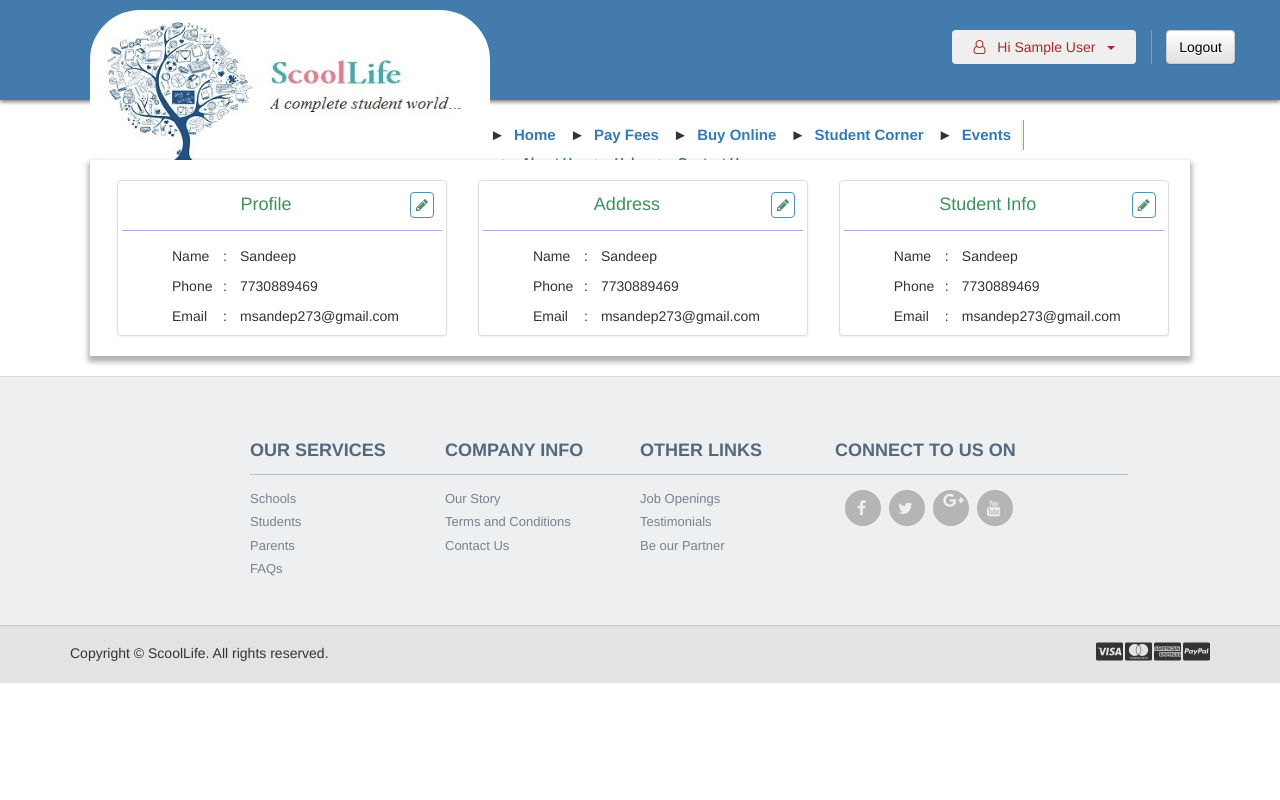
After one commit to ABHIJEET-SRIDHAR-M/ScoolLife-GitHub, a PHP site: page /user_profile.php in a window 1280 px wide. The commit adds this page. Run offline with PHP 8.4, Linux system fonts and the light colour scheme; the visitor is signed in with stand-in values (Sample User, id 1).

Commit message:
User Profile Page creation

```diff
--- a/common_files/header_big_inc.php
+++ b/common_files/header_big_inc.php
@@ -31,9 +31,11 @@
 			if(isset($_SESSION['user_id'])){
 		?>
 		<div class="btn-group separator">
-		<button data-toggle="dropdown" class="btn dropdown-toggle" style = "padding-left:20px;padding-right:20px;"><span class="fa fa-user-o" style = "color:blue;margin-right:8px"></span><?php echo $_SESSION['parentName']?> <span class="caret"></span></button>
-		<ul class="dropdown-menu">
-			<li><a href="#">Profile</a></li>
+		<button data-toggle="dropdown" class="btn dropdown-toggle" style = "color:brown;padding-left:20px;padding-right:20px;">
+		<span class="fa fa-user-o" style = "color:brown;margin-right:8px"></span>
+		<?php echo 'Hi '.$_SESSION['parentName']?> <span class="caret" style = "margin-left:8px"></span></button>
+		<ul class="dropdown-menu" style = "margin-left:10px;width:90%">
+			<li><a href="user_profile.php">Profile</a></li>
 			<li><a href="#">My Orders</a></li>
 			<li class="divider"></li>
 			<li><a href="#">Student Role </a></li>
@@ -43,14 +45,20 @@
 			} else {
 		?>
 			<form class="navbar-form separator" action = "<?php echo $current_file;?>" method = "POST">
-				<input type="text" class="form-control" name = "login_userName" placeholder="Phone Num">
+				<div class="input-group" style = "margin-right:10px;">
+					<span class="input-group-addon"><span class="glyphicon glyphicon-earphone"></span></span>
+					<input type="text" class="form-control" name = "login_userName" placeholder="Phone Num">
+				</div>
+				<div class="input-group" style = "margin-right:10px;">
+				<span class="input-group-addon"><span class="glyphicon glyphicon-lock"></span></span>
 				<input type="password" class="form-control" name = "login_password" placeholder="Password">
+				</div>
 				<button class="btn btn-info" type="submit" name="user_pass_submit">Login</button>
 			</form>
 		<?php
 			}
 		?>
-			<div class="btn-group separator">
+			<div class="btn-group separator head_social">
 					<button type="button" class="btn btn-warning"><a href="https://www.facebook.com/pages/Send-Fresh-Flowers/1460169447635086" target = "_blank"> <i class=" fa fa-facebook">   </i> </a></button>
 					<button type="button" class="btn btn-warning"> <a href="https://twitter.com/sendflowers_sff" target = "_blank"> <i class="fa fa-twitter">   </i> </a> </button>
 					<button type="button" class="btn btn-warning"><a href="http://google.com/+SendfreshflowersIndia" target = "_blank"> <i class="fa fa-google-plus">   </i> </a></button>
@@ -59,7 +67,7 @@
 			<?php if(!isset($_SESSION['user_id'])){ ?>
 			<a class="btn btn-default" style = "text-decoration:none; color:black;" href="/ScoolLife-GitHub/register.php">New User</a>
 			<?php } else {?>
-			<a class="btn btn-default" style = "text-decoration:none; color:black;" href="/ScoolLife-GitHub/index.php?logout=273">Logout</a>
+			<a class="btn btn-default" style = "text-decoration:none; color:black;" href="<?php echo $current_file.'?logout=273'?>">Logout</a>
 			<?php } ?>
 			</div>
 		</div>
--- a/css/header_styles.css
+++ b/css/header_styles.css
@@ -76,3 +76,16 @@ top:120px;
 .header .down-navbar li:before {
    content: "\25BA \0020";
 }
+
+@media screen and (max-width: 1500px) {
+  /* CSS that should be displayed if width is equal to or less than 900px goes here */
+  .header .rightblock .head_social{
+		display:none;
+  }
+}
+@media screen and (min-width: 1500px) {
+  /* CSS that should be displayed if width is equal to or less than 800px goes here */
+  .header .rightblock .head_social{
+		visibility:visible;
+  }
+}
--- /dev/null
+++ b/css/user_profile_styles.css
@@ -0,0 +1,47 @@
+.profile_block{
+	width:30%;
+	display:inline-block;
+	margin-left:27px;
+	margin-top:20px;
+}
+.profile_block h4{
+	display:inline-block;
+	text-align:center;
+	width:90%;
+	color: #3c905e;
+}
+.profile_block hr{
+	margin-top:5px;
+	margin-bottom:10px;
+	color:blue;
+}
+.profile_block .line{
+	margin-top:5px;
+	margin-bottom:10px;
+	height:1px;
+	background:#a6a6f6;
+	display:block;
+}
+.profile_block .edit_btn{
+	margin-right:8px;
+	float:right;
+	margin-top:7px;
+	cursor:pointer;
+	border: 1px solid #4b92b9;
+	padding: 5px;
+	border-radius: 4px;
+	color: #548f76;
+}
+.profile_block table{
+	width:100%;
+}
+.profile_block table tr{
+	padding:10px;
+}
+.profile_block table td{
+	padding:5px;
+}
+.profile_block td:first-child{
+	padding-left:50px;
+	width:30%;
+}
--- /dev/null
+++ b/user_profile.php
@@ -0,0 +1,134 @@
+<?php
+include 'common_files/core_inc.php';
+if(!isset($_SESSION['user_id'])){
+	header('Location: index.php');
+}
+if(!empty($_GET['logout'])){
+	session_destroy();
+	header('Location: index.php');
+}
+
+?>
+
+<!DOCTYPE html>
+<html lang="en">
+	<head>
+			<meta charset="utf-8">
+			<meta name="viewport" content="width=device-width, initial-scale=1">
+
+			<title> Welcome to ScoolLife </title>
+			<!icon>
+			<link rel="shortcut icon" href="images/icon.jpg" type="image/x-icon"/>
+			<!-- CSS Links -->
+			<!-- Css Reset -->
+			<link rel="stylesheet" type="text/css" href="css/cssreset.css">
+			<!-- Bootstrap Css Link -->
+			<link rel="stylesheet" type="text/css" href="bootstrap/css/bootstrap.min.css">
+			<link rel="stylesheet" type="text/css" href="bootstrap/css/bootstrap-theme.min.css">
+
+			<!-- font-awesome link -->
+			<link rel="stylesheet" type="text/css" href="font-awesome/css/font-awesome.min.css">
+
+			<!---Custom Css Links -->
+			<link rel="stylesheet" type="text/css" href="css/mainpage_styles.css">
+			<link rel="stylesheet" type="text/css" href="css/header_styles.css">
+			<link rel="stylesheet" type="text/css" href="css/footer_styles.css">
+			<link rel="stylesheet" type="text/css" href="css/user_profile_styles.css">
+
+	</head>
+	<body>
+
+		<!-- Header -->
+		<?php include 'common_files/header_big_inc.php' ?>
+
+		<!-- Main Body -->
+		<div class = "main_body">
+			<div class = "profile_block thumbnail" id = "profile_details_wrapper">
+					<h4>Profile</h4>
+					<span class="fa fa-pencil edit_btn" id = "profile_edit"></span>
+					<span style="clear:both"></span>
+					<span class = "line"></span>
+					<div style = "display:block;width:100%">
+					<table>
+						<tr>
+							<td>Name</td>
+							<td>:</td>
+							<td>Sandeep</td>
+						</tr>
+						<tr>
+							<td>Phone</td>
+							<td>:</td>
+							<td>7730889469</td>
+						</tr>
+						<tr>
+							<td>Email</td>
+							<td>:</td>
+							<td>msandep273@gmail.com</td>
+						</tr>
+					</table>
+					</div>
+			</div>
+			<div class = "profile_block thumbnail" id = "add_details_wrapper">
+					<h4>Address</h4>
+					<span class="fa fa-pencil edit_btn" id = "profile_edit"></span>
+					<span style="clear:both"></span>
+					<span class = "line"></span>
+					<div style = "display:block;width:100%">
+					<table>
+						<tr>
+							<td>Name</td>
+							<td>:</td>
+							<td>Sandeep</td>
+						</tr>
+						<tr>
+							<td>Phone</td>
+							<td>:</td>
+							<td>7730889469</td>
+						</tr>
+						<tr>
+							<td>Email</td>
+							<td>:</td>
+							<td>msandep273@gmail.com</td>
+						</tr>
+					</table>
+					</div>
+			</div>
+			<div class = "profile_block thumbnail" id = "profile_details_wrapper">
+					<h4>Student Info</h4>
+					<span class="fa fa-pencil edit_btn" id = "profile_edit"></span>
+					<span style="clear:both"></span>
+					<span class = "line"></span>
+					<div style = "display:block;width:100%">
+					<table>
+						<tr>
+							<td>Name</td>
+							<td>:</td>
+							<td>Sandeep</td>
+						</tr>
+						<tr>
+							<td>Phone</td>
+							<td>:</td>
+							<td>7730889469</td>
+						</tr>
+						<tr>
+							<td>Email</td>
+							<td>:</td>
+							<td>msandep273@gmail.com</td>
+						</tr>
+					</table>
+					</div>
+			</div>
+			<span style="clear:both"></span>
+		</div>
+
+	<!-- Footer -->
+	<?php include 'common_files/footer_big_inc.php' ?>
+
+
+	<!-- Java Script Links -->
+	<script src="js/jquery.js"></script>
+	<script src="bootstrap/js/bootstrap.min.js"></script>
+	<script src="js/mainpage.js"></script>
+
+	</body>
+</html>
```
